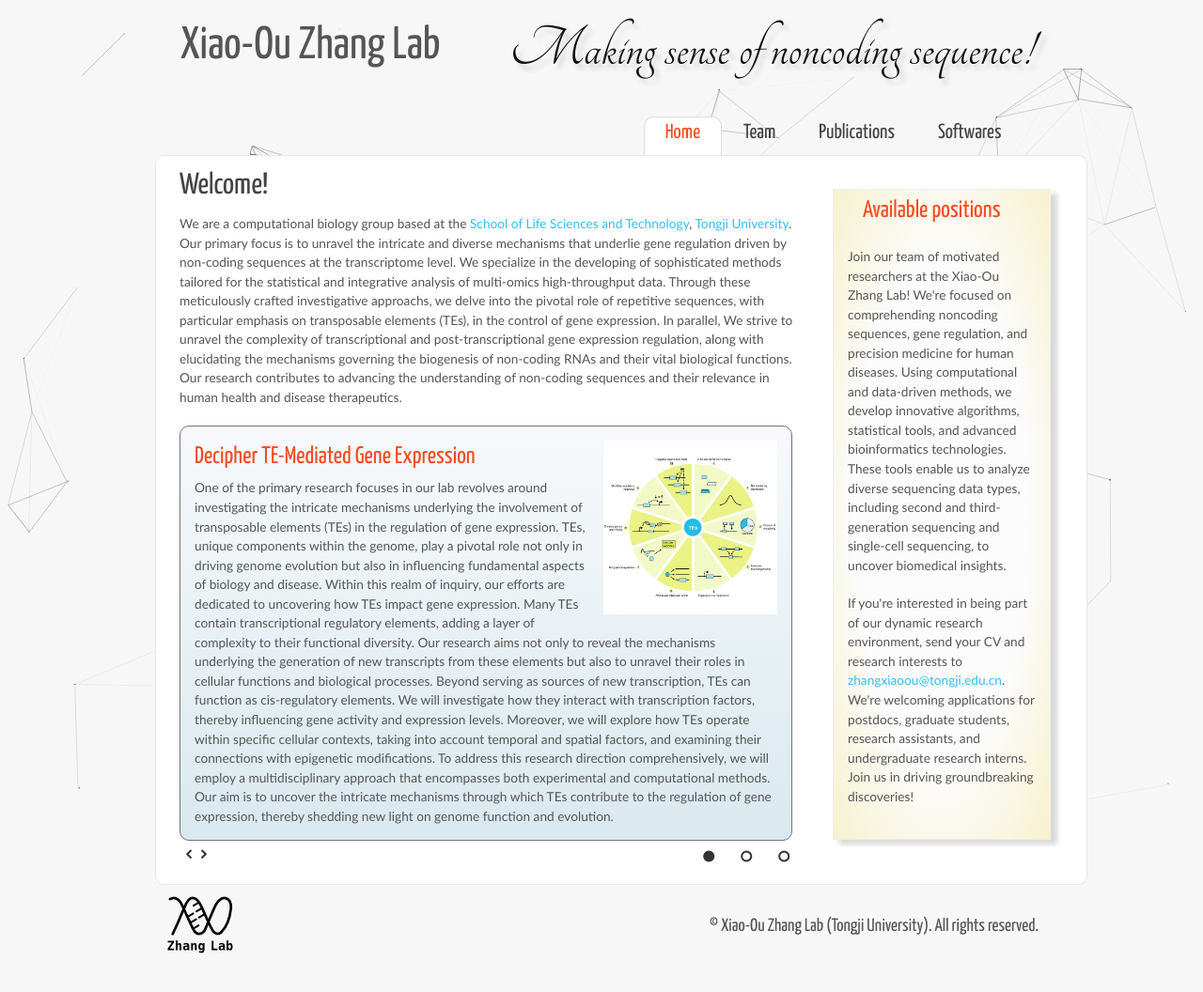
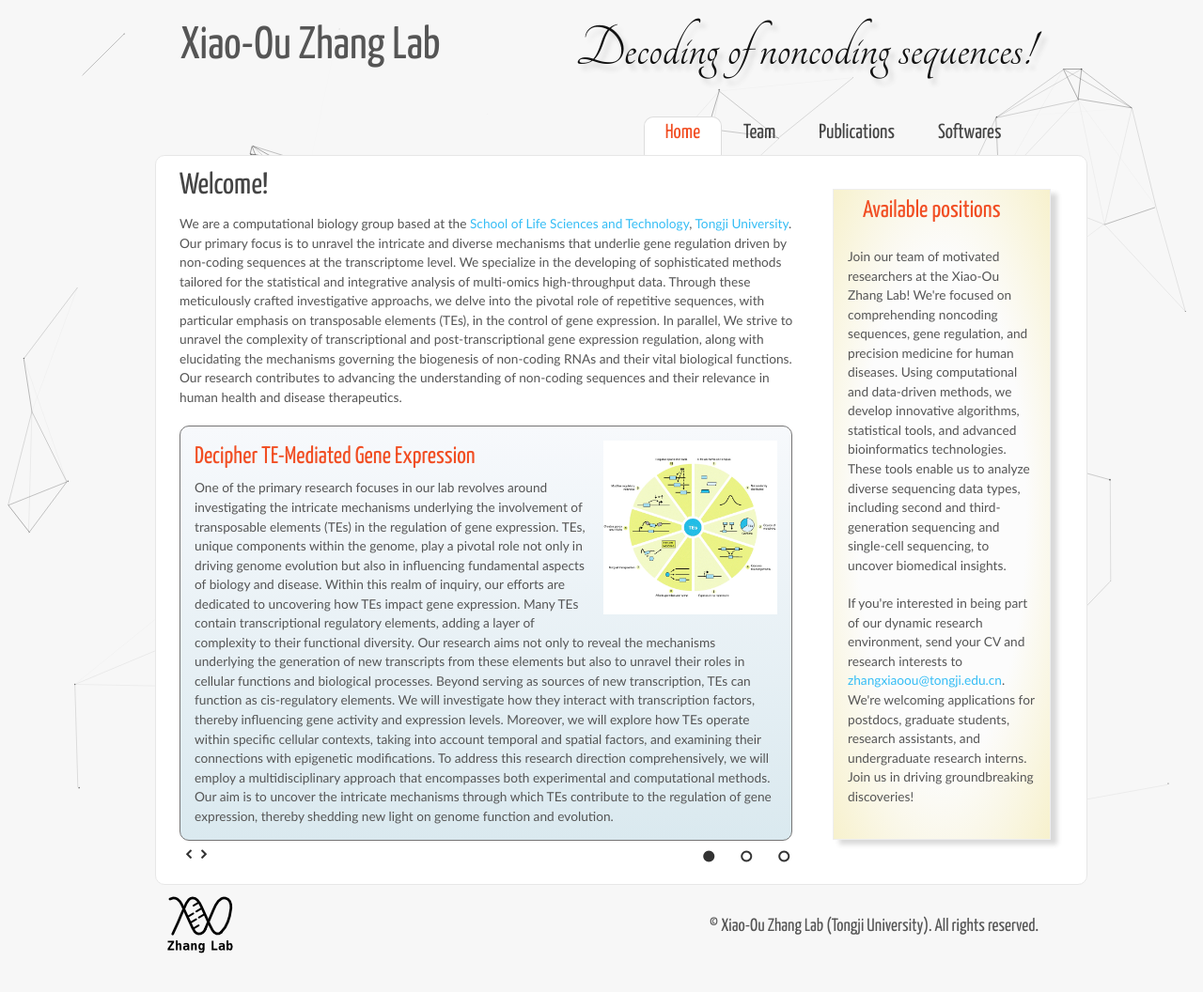
Before and after one commit to xozhanglab/xozhanglab.github.io, a Jekyll site: the page built from index.html, in a window 1280 px wide. Shown: the whole page at 94% size. Built offline with Jekyll 4.4.1, drawn with Linux system fonts in a browser that asks for light colours.

Commit message:
change slogan

```diff
--- a/_includes/nav.html
+++ b/_includes/nav.html
@@ -1,7 +1,7 @@
 <div id="header">
     <div id="logo">
         <h1>Xiao-Ou Zhang Lab</h1>
-        <div class="slogan">Making sense of noncoding sequence!</div>
+        <div class="slogan">Decoding of noncoding sequences!</div>
     </div>
     <div id="menubar">
         <ul id="menu">
```
